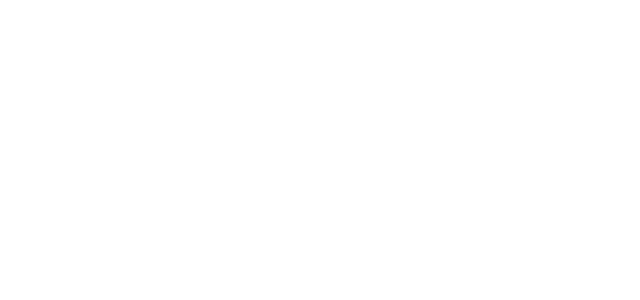
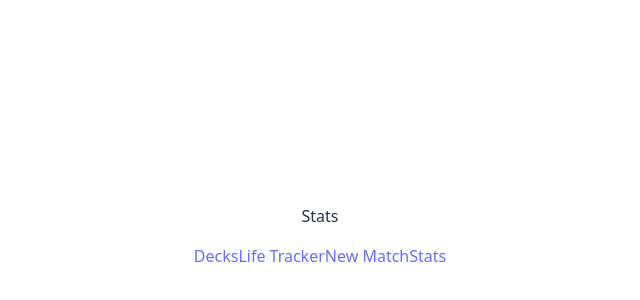
Before and after one commit to larabc/mtg-tracker, a React (Vite) app in the folder mtg-tracker/: page /stats in a window 1280 px wide. Shown: the part 172-472 px from the top of the page, without its empty margins (320-960 px from the left). Built offline with nearby package versions, Linux system fonts and the light colour scheme.

Commit message:
feat: add navigation component and update routes for decks, life tracker, new match, and stats

```diff
--- a/mtg-tracker/package.json
+++ b/mtg-tracker/package.json
@@ -11,7 +11,8 @@
   },
   "dependencies": {
     "react": "^19.2.0",
-    "react-dom": "^19.2.0"
+    "react-dom": "^19.2.0",
+    "react-router-dom": "^7.13.0"
   },
   "devDependencies": {
     "@eslint/js": "^9.39.1",
--- a/mtg-tracker/src/App.tsx
+++ b/mtg-tracker/src/App.tsx
@@ -4,6 +4,7 @@
 import LifeTracker from './pages/life-tracker';
 import NewMatch from './pages/new-match';
 import Stats from './pages/stats';
+import Nav from './components/nav';
 
 function App() {
 
@@ -16,6 +17,7 @@
         <Route path="/new-match" element={<NewMatch />} />
         <Route path="/stats" element={<Stats />} />
       </Routes>
+      <Nav />
     </BrowserRouter>
   )
 }
--- /dev/null
+++ b/mtg-tracker/src/components/nav.tsx
@@ -0,0 +1,12 @@
+import { Link } from "react-router-dom";
+
+export default function Nav() {
+    return (
+        <>
+            <Link to="/decks">Decks</Link>
+            <Link to="/life-tracker">Life Tracker</Link>
+            <Link to="/new-match">New Match</Link>
+            <Link to="/stats">Stats</Link>
+        </>
+    )
+}
--- a/mtg-tracker/src/pages/decks.tsx
+++ b/mtg-tracker/src/pages/decks.tsx
@@ -1,7 +1,7 @@
 export default function Decks() {
     return (
         <div>
-
+            <p>Decks</p>
         </div>
     );
 }
--- a/mtg-tracker/src/pages/life-tracker.tsx
+++ b/mtg-tracker/src/pages/life-tracker.tsx
@@ -1,7 +1,7 @@
 export default function LifeTracker() {
     return (
         <div>
-
+            <p>Life Tracker</p>
         </div>
     );
 }
--- a/mtg-tracker/src/pages/new-match.tsx
+++ b/mtg-tracker/src/pages/new-match.tsx
@@ -1,7 +1,7 @@
 export default function NewMatch() {
     return (
         <div>
-
+            <p>New Match</p>
         </div>
     );
 }
--- a/mtg-tracker/src/pages/stats.tsx
+++ b/mtg-tracker/src/pages/stats.tsx
@@ -1,7 +1,7 @@
 export default function Stats() {
     return (
         <div>
-
+            <p>Stats</p>
         </div>
     );
 }
```
Also changed, not shown: 1 other file (tests, documents, lock files or other folders).
